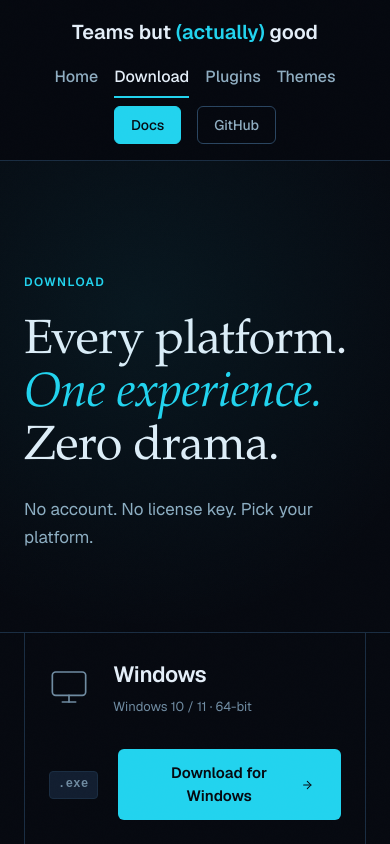
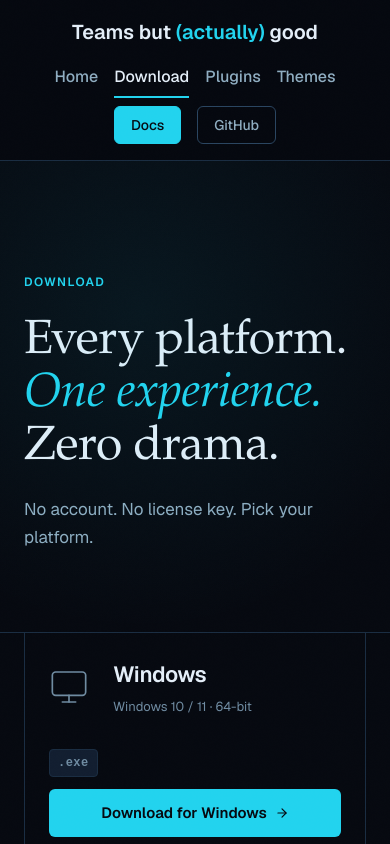
Before and after one commit to LeonimusTTV/teams-but-actually-good-website, a React (Vite) app: page /download in a window 390 px wide. Shown: the top 844 px of the page. Built offline with nearby package versions, Linux system fonts and the light colour scheme; no server answers.

Commit message:
feat: update platform layout for improved responsiveness and alignment

```diff
--- a/src/pages/Download.css
+++ b/src/pages/Download.css
@@ -350,7 +350,18 @@
 
   .platform-right {
     width: 100%;
-    justify-content: space-between;
+    flex-direction: column;
+    align-items: stretch;
+    gap: 0.75rem;
+  }
+
+  .platform-ext {
+    align-self: flex-start;
+  }
+
+  .platform-btn {
+    width: 100%;
+    justify-content: center;
   }
 
   .steps-rail {
```
